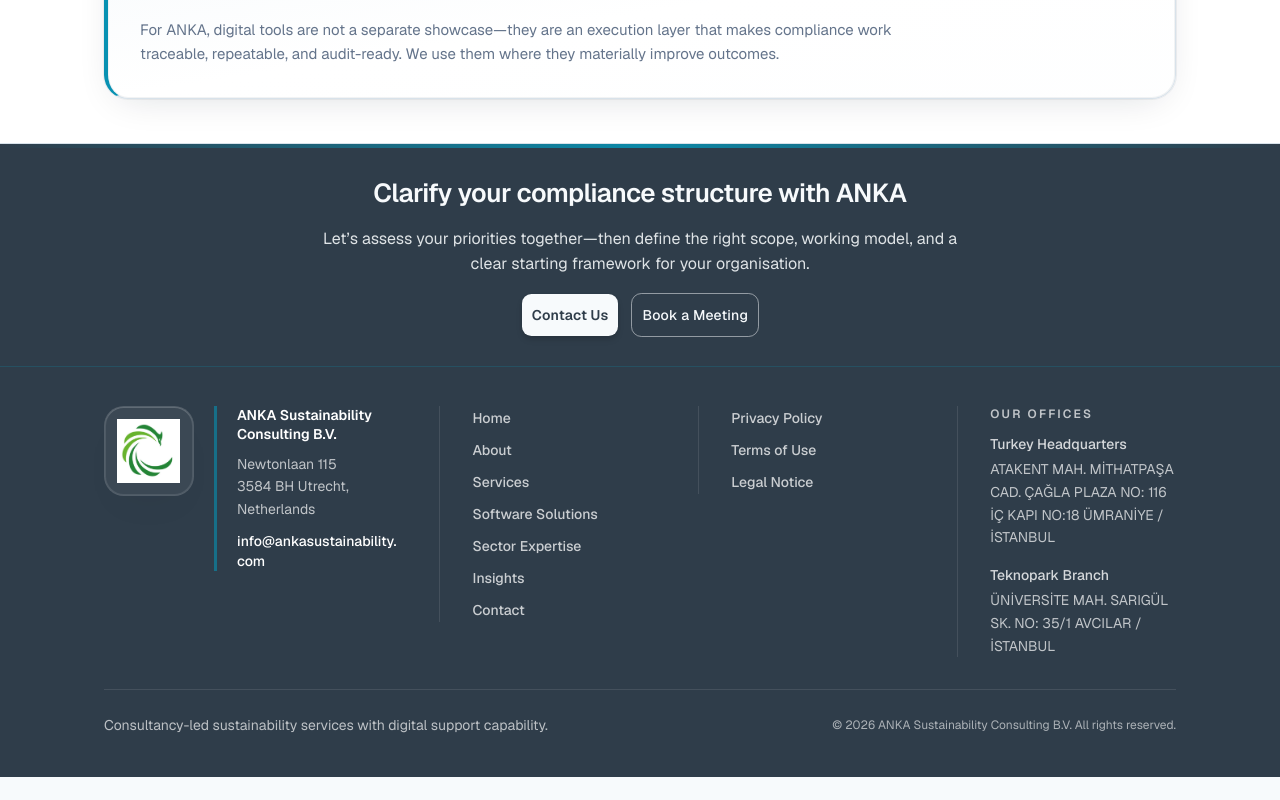
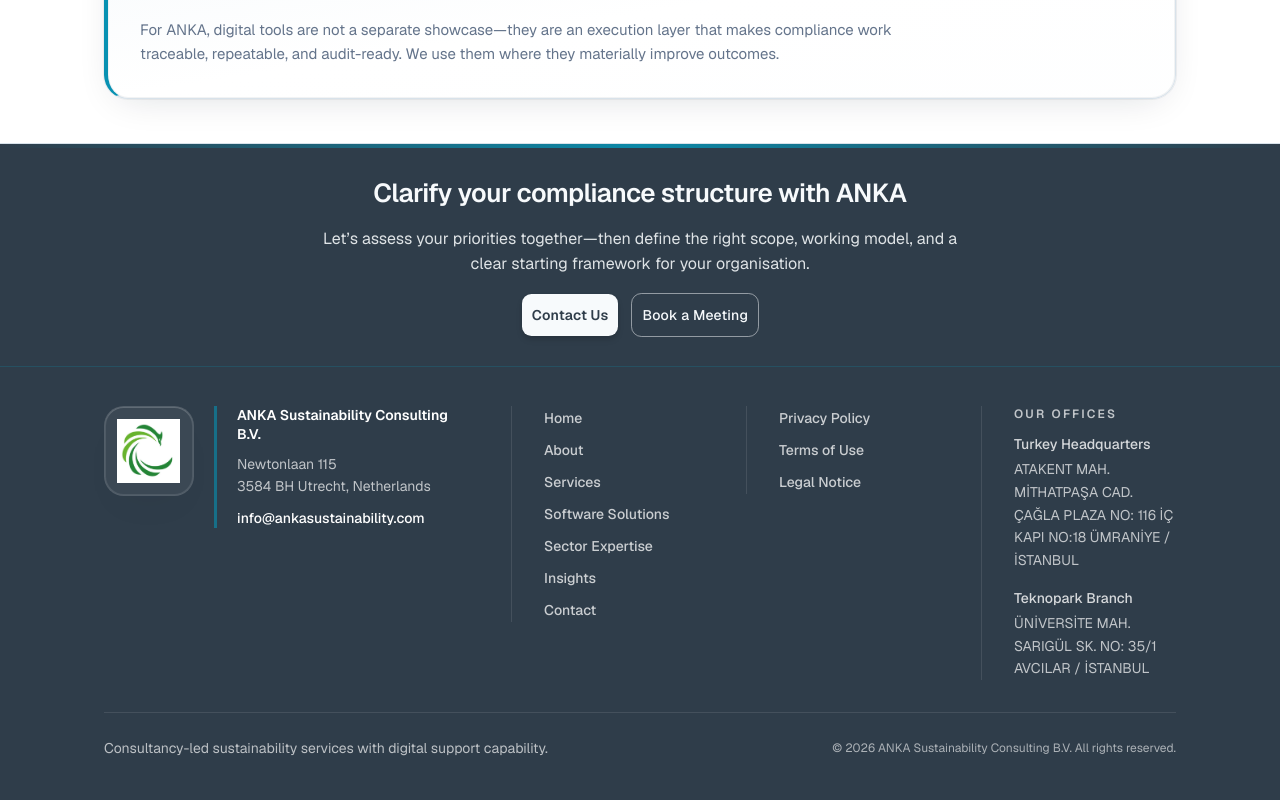
Before and after one commit to Anka2026/www.ankasustainability.com, a Next.js app: page /en/about in a window 1280 px wide. Shown: the part 2174-2974 px from the top of the page. Before the commit the page ends 2951 px from the top, so only its background shows below. Built offline with nearby package versions, Linux system fonts and the light colour scheme.

Commit message:
Refine footer email and column balance

```diff
--- a/src/components/layout/app-footer.tsx
+++ b/src/components/layout/app-footer.tsx
@@ -63,7 +63,7 @@
   return (
     <footer className="border-t border-primary/35 bg-primary text-white shadow-[inset_0_1px_0_0_rgba(8,145,178,0.22)]">
       <Container className="py-8 sm:py-9 md:py-10">
-        <div className="grid gap-8 lg:grid-cols-[minmax(0,1.35fr)_repeat(3,minmax(0,1fr))] lg:items-start lg:gap-10">
+        <div className="grid gap-8 lg:grid-cols-[minmax(0,1.6fr)_repeat(3,minmax(0,0.85fr))] lg:items-start lg:gap-10">
           <div className="flex flex-col gap-4 sm:flex-row sm:items-start sm:gap-5">
             <div
               className={cn(
@@ -90,7 +90,8 @@
                     "block max-w-full min-w-0",
                     "text-sm font-medium text-white underline-offset-4 transition-colors",
                     "hover:text-accent hover:underline",
-                    "[overflow-wrap:anywhere]",
+                    "break-words [overflow-wrap:break-word]",
+                    "lg:whitespace-nowrap lg:break-normal lg:[overflow-wrap:normal]",
                   )}
                 >
                   {tCompany("email")}
```
